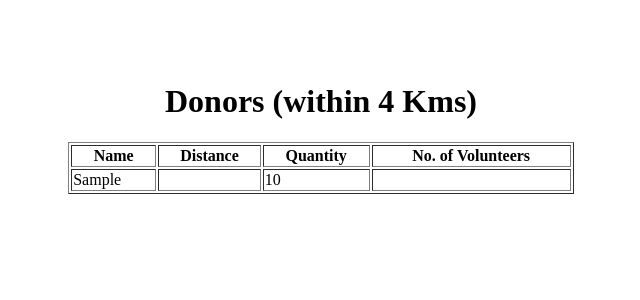
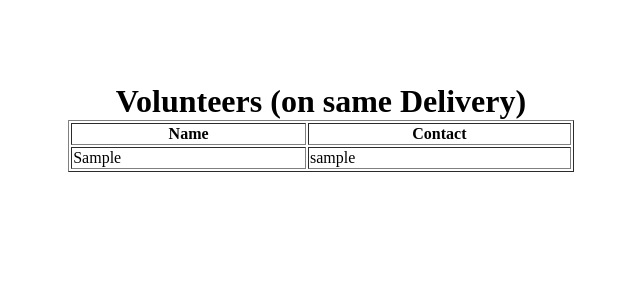
Before and after one commit to Mumbai18/team-20, a PHP site: page /Volunteer_details.php in a window 1280 px wide. Shown: the top 300 px of the page, without its empty margins (319-959 px from the left). Run offline with PHP 8.4, Linux system fonts and the light colour scheme; tables that the repository leaves empty or names only in its code hold one stand-in row (values such as "Sample post").

Commit message:
Volunteer Details added

```diff
--- a/Volunteer_details.php
+++ b/Volunteer_details.php
@@ -4,24 +4,22 @@
 <?php
 include("db.php");
 echo "<br><br><br><center>";
-echo "<h1> Donors (within 4 Kms)</h1>";
-$check_pro = "select User.Firstname,Donation.Food_quantity from User,Donation where User.UserID=Donation.DonorID";
+echo "<h1> Volunteers (on same Delivery)";
+$check_pro = "select User.Firstname,User.Username from User,volunteerdelivery where User.UserID=volunteerdelivery.VolunteerID";
 $result = mysqli_query($con, $check_pro);
 if(mysqli_num_rows($result)>0){
 
 echo "<table width=40% border='1' ><font size='16'>
 <tr>
 <th>Name</th>
-<th>Distance</th>
-<th>Quantity</th>
-<th>No. of Volunteers</th>
+<th>Contact</th>
 </tr>";
 
 while($row = mysqli_fetch_array($result))
 {
 echo "<tr>";
-echo "<td>" . $row["Firstname"] . "</td><td></td>";
-echo "<td>" . $row["Food_quantity"] . "</td><td></td>";
+echo "<td>" . $row["Firstname"] . "</td>";
+echo "<td>" . $row["Username"] . "</td>";
 echo "</tr>";
 }
 echo "</font></table>";
```
